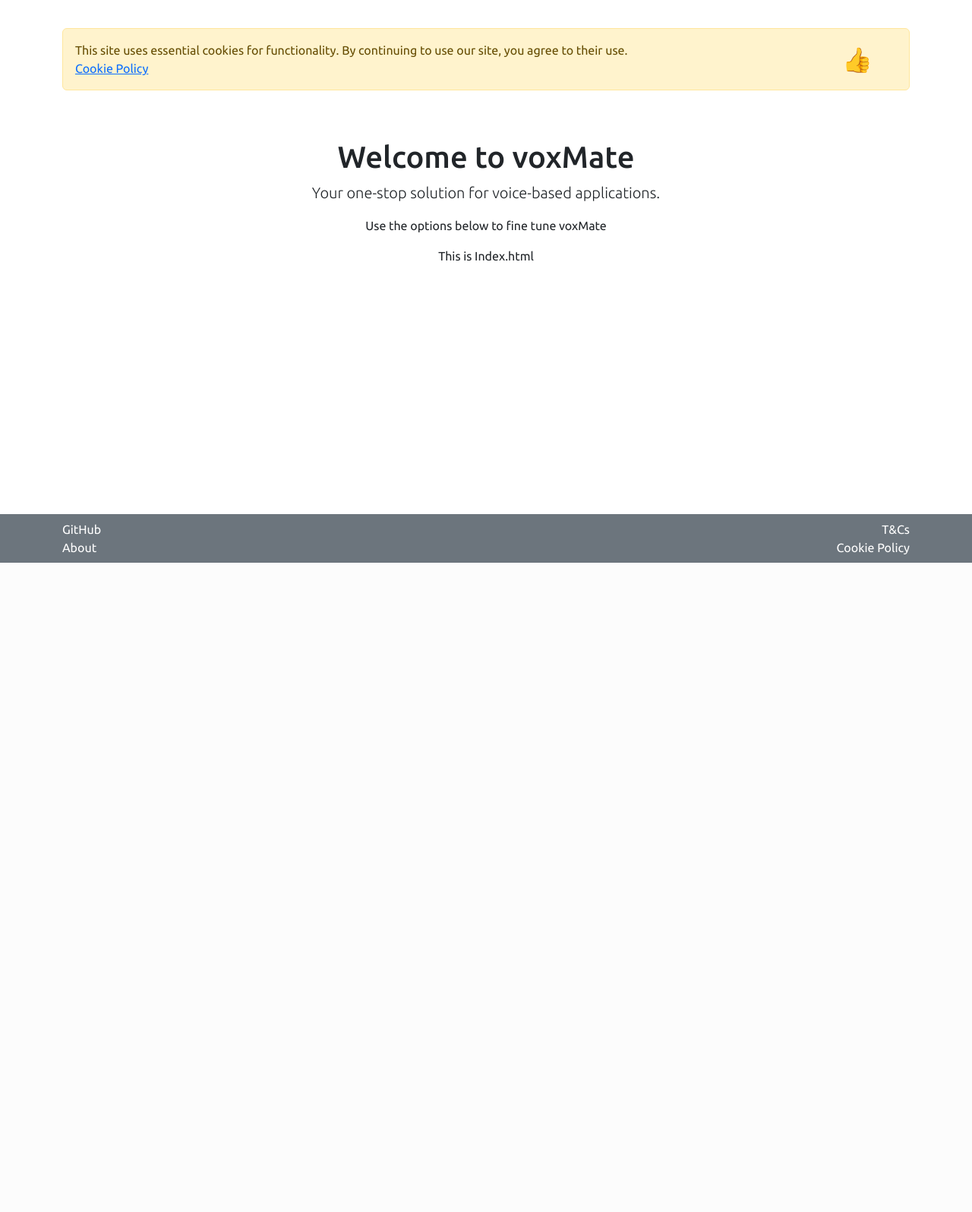
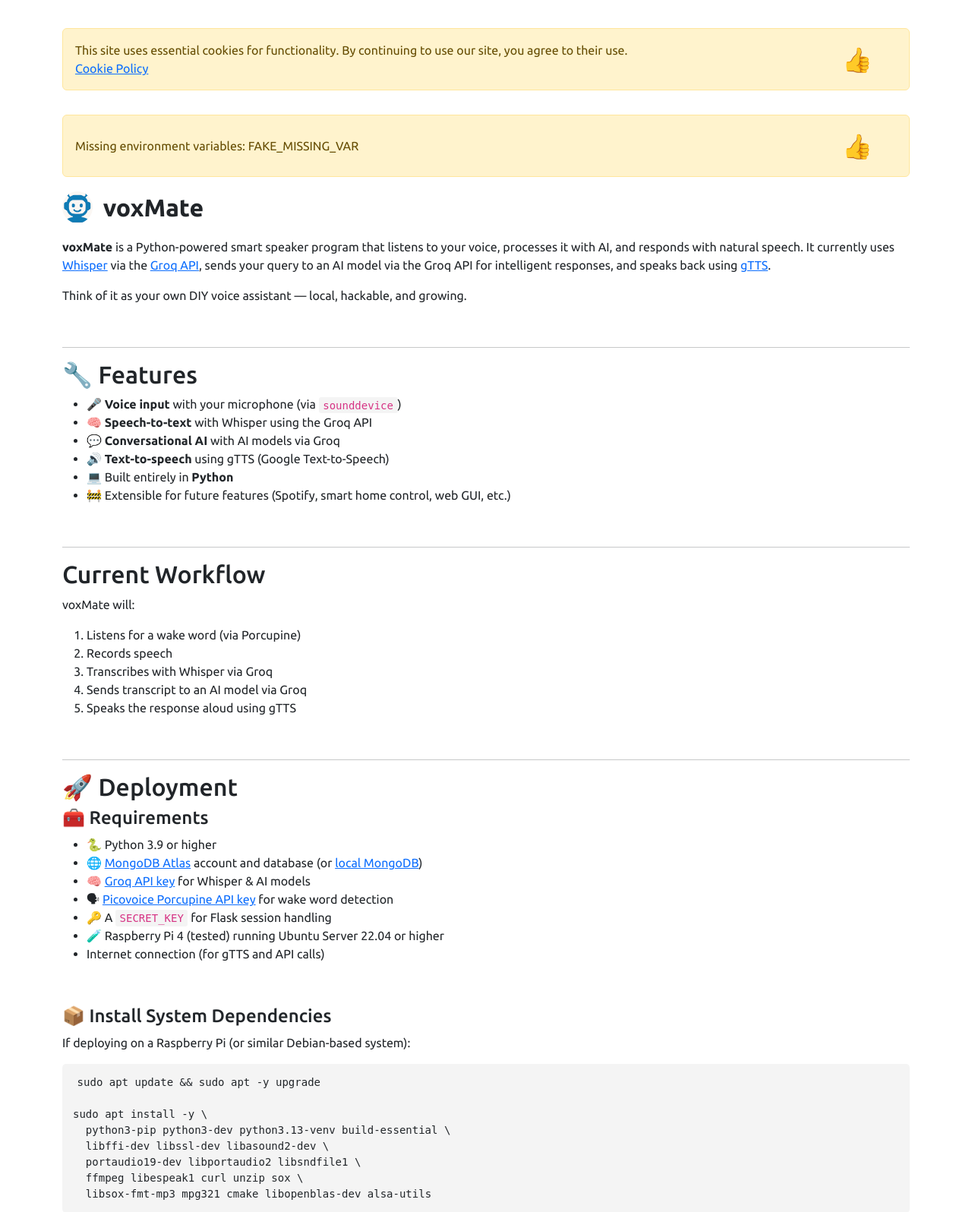
Before and after one commit to hutchybop/voxMate, a Flask app: page / in a window 1280 px wide. Shown: the part 59-1655 px from the top of the page at 76% size. Before the commit the page ends 800 px from the top, so only its background shows below. Run offline with Flask 3, Linux system fonts and the light colour scheme; some libraries are stand-ins or nearby versions.

Commit message:
Add warnings for missing .env vars in web app and voxMate.py. Remove about.html. Add readme.md to index.html

```diff
--- a/voxMate_web_app/app.py
+++ b/voxMate_web_app/app.py
@@ -3,6 +3,7 @@ from flask import Flask
 from dotenv import load_dotenv
 from pymongo import MongoClient
 from datetime import timedelta
+from flask import session, g, request
 
 from controllers.main import main
 from controllers.users import users
@@ -36,6 +37,31 @@ def create_app():
     app.config["PERMANENT_SESSION_LIFETIME"] = timedelta(hours=48)
     app.config["WTF_CSRF_ENABLED"] = True
 
+    REQUIRED_ENV_VARS = ['GROQ_API_KEY', 'PORCUPINE_API_KEY', 'MONGODB_URI', 'SECRET_KEY', 'FAKE_MISSING_VAR']
+
+
+    @app.before_request
+    def check_env_variables():
+
+        # Skip static files and assets
+        if request.endpoint in ('static', None) or not request.accept_mimetypes.accept_html:
+            return
+
+        g.missing_env_vars = None
+
+        if session.get('env_checked'):
+            return
+
+        missing = [var for var in REQUIRED_ENV_VARS if not os.getenv(var)]
+        if missing:
+            g.missing_env_vars = missing
+
+
+    @app.route('/dismiss-env-warning', methods=['POST'])
+    def dismiss_env_warning():
+        session['env_checked'] = True
+        return '', 204  # No Content
+
     # Using the imported routes
     app.register_blueprint(main)
     app.register_blueprint(users)
--- a/voxMate_web_app/controllers/appSettings.py
+++ b/voxMate_web_app/controllers/appSettings.py
@@ -1,7 +1,6 @@
 from flask import Blueprint, render_template, current_app, session, redirect, url_for, flash
 from models.decorators import isLoggedIn
 from models.forms import SettingsForm
-from dataclasses import asdict
 
 appSettings = Blueprint(
     "appSettings", __name__, template_folder="templates", static_folder="static"
@@ -34,4 +33,4 @@ def settings():
         return redirect(url_for("appSettings.settings"))
 
 
-    return render_template("appSettings/settings.html", settings=settings, settingsForm=settingsForm)
+    return render_template("appSettings/settings.html", title="voxMate - Settings", settings=settings, settingsForm=settingsForm)
--- a/voxMate_web_app/controllers/main.py
+++ b/voxMate_web_app/controllers/main.py
@@ -1,5 +1,6 @@
-from flask import Blueprint, render_template
-from models.decorators import isLoggedIn
+from flask import Blueprint, render_template, url_for, current_app
+import markdown
+import os
 
 main = Blueprint(
     "main", __name__, template_folder="templates", static_folder="static"
@@ -7,4 +8,18 @@ main = Blueprint(
 
 @main.route("/")
 def index():
-    return render_template("main/index.html")
+    readme_path = os.path.join(current_app.root_path, "..", "README.md")
+    with open(readme_path, "r", encoding="utf-8") as f:
+        md_content = f.read()
+
+    # Replace image path to use the static route
+    md_content = md_content.replace(
+        'src="voxMate_web_app/static/images/voxMate.png"',
+        f'src="{url_for("static", filename="images/voxMate.png")}"'
+    )
+
+    html_content = markdown.markdown(
+        md_content,
+        extensions=["fenced_code", "codehilite", "tables", "attr_list"]
+    )
+    return render_template("main/index.html", content=html_content, title="voxMate - Home")
--- a/voxMate_web_app/static/java/boilerplate.js
+++ b/voxMate_web_app/static/java/boilerplate.js
@@ -5,7 +5,7 @@ const cookieAlertBtn = document.getElementById('cookieAlertBtn');
 cookieAlertBtn.addEventListener('click', () => {
   localStorage.setItem('hasVisited', 'true');
 });
-let cookieAlertCheck =localStorage.getItem('hasVisited');
+let cookieAlertCheck = localStorage.getItem('hasVisited');
 if (!cookieAlertCheck) {
     cookieAlert.style.display = 'block';
   } else {
--- a/voxMate_web_app/templates/layouts/boilerplate.html
+++ b/voxMate_web_app/templates/layouts/boilerplate.html
@@ -51,6 +51,29 @@
                     </div>
                 </div>
 
+
+                <!-- Missing env Alert -->
+                {% if g.missing_env_vars %}
+                    <form name="missing_env" method="POST" action="{{ url_for('dismiss_env_warning') }}">
+                        <div class="container mt-3" id="cookieAlert">
+                            <div class="row">
+                                <div class="col">
+                                    <div class="alert alert-warning alert-dismissible fade show d-flex flex-wrap justify-content-between align-items-center" role="alert">
+                                        <div class="alert-text flex-grow-1 me-3 justify-content-center">
+                                        Missing environment variables: {{ g.missing_env_vars | join(', ') }}
+                                        </div>
+                                        <div class="alert-close mt-2 mt-sm-0">
+                                            <button id="cookieAlertBtn" type="submit" class="btn border-0 bg-transparent p-0" data-bs-dismiss="alert" aria-label="Close">
+                                                <span class="cookie_thumb" aria-hidden="true">👍</span>
+                                            </button>
+                                        </div>
+                                    </div>
+                                </div>
+                            </div>
+                        </div>
+                    </form>
+                {% endif %}
+
                 <!-- Flash messages -->
                 {% with messages = get_flashed_messages(with_categories=true) %}
                 {% if messages %}
--- a/voxMate_web_app/templates/macros/footer.html
+++ b/voxMate_web_app/templates/macros/footer.html
@@ -1,7 +1,7 @@
 {% macro footer() %}
 <footer class="footer mt-auto bg-secondary text-white py-2">
     <div class="container">
-        <div class="row justify-content-between">
+        <div class="row justify-content-between align-items-center">
             <!-- Left-aligned links -->
             <div class="col-auto">
                 <ul class="list-unstyled mb-0">
@@ -10,7 +10,6 @@
                             GitHub
                         </a>
                     </li>
-                    <li><a class="footer-link text-white text-decoration-none" href="{{ url_for('policy.about') }}">About</a></li>
                 </ul>
             </div>
             <!-- Right-aligned links -->
--- a/voxMate_web_app/templates/main/index.html
+++ b/voxMate_web_app/templates/main/index.html
@@ -1,15 +1,11 @@
 {% extends "layouts/boilerplate.html" %}
 
+{% block head_content %}
+<link rel="stylesheet" href="{{ url_for('static', filename='css/index.css') }}" />
+{% endblock %}
+
 {% block main_content %}
-
 <div class="container">
-    <div class="row">
-        <div class="col-md-12 text-center">
-            <h1 class="mt-5">Welcome to voxMate</h1>
-            <p class="lead">Your one-stop solution for voice-based applications.</p>
-            <p>Use the options below to fine tune voxMate</p>
-            <p>This is Index.html</p>
-        </div>
-    </div>
-
+  {{ content|safe }}
+</div>
 {% endblock %}
```
Also changed, not shown: voxMate.py (+55 -14 lines), voxMate_web_app/controllers/policy.py (+3 -27 lines), voxMate_web_app/templates/policy/about.html (deleted, +0 -11 lines), voxMate_web_app/models/decorators.py (line endings or trailing spaces), voxMate_web_app/static/css/index.css (renamed from voxMate_web_app/static/css/about.css), 2 other files.
